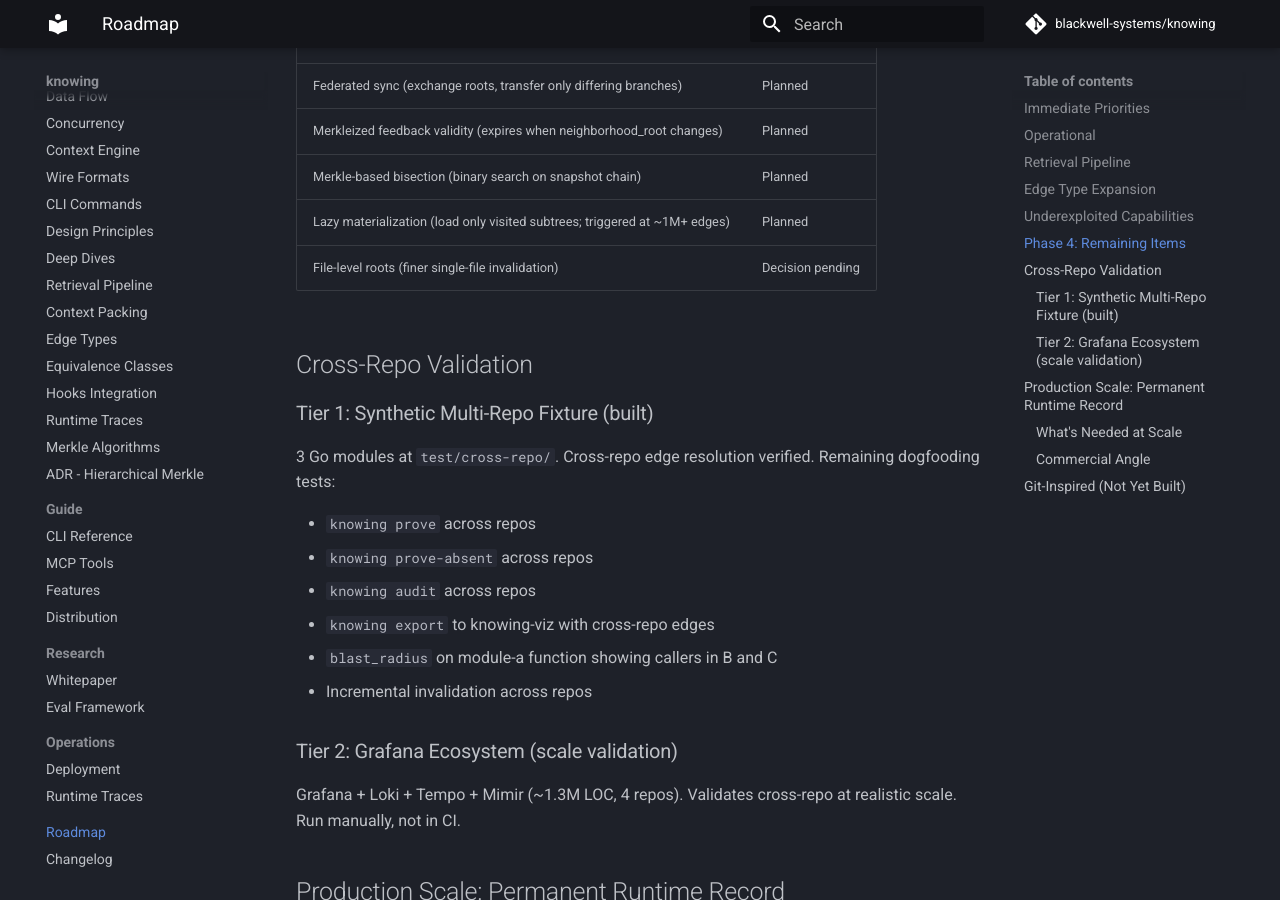
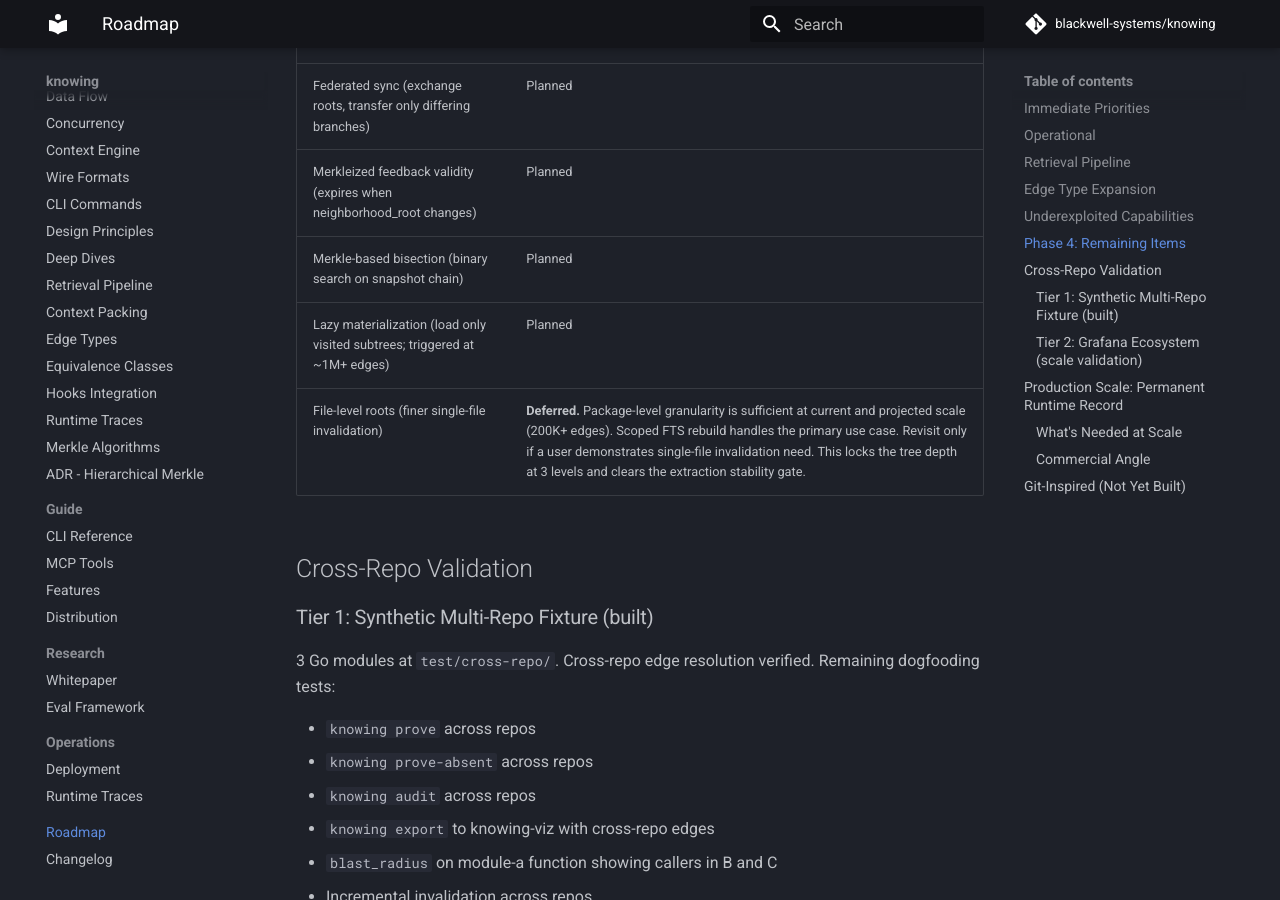
Before and after one commit to blackwell-systems/knowing, an MkDocs documentation site: the page built from docs/roadmap.md, in a window 1280 px wide and 900 px high, scrolled down 2497 px. Built offline with MkDocs 1.6.1 and Material for MkDocs 9.7.7, drawn with Linux system fonts in a browser that asks for light colours; comment, search, counter and statistics services are not loaded.

Commit message:
docs: defer file-level roots, lock tree depth at 3 levels

```diff
--- a/docs/roadmap.md
+++ b/docs/roadmap.md
@@ -62,7 +62,7 @@ What's shipped is in the [changelog](CHANGELOG.md). This document covers what's
 | Merkleized feedback validity (expires when neighborhood_root changes) | Planned |
 | Merkle-based bisection (binary search on snapshot chain) | Planned |
 | Lazy materialization (load only visited subtrees; triggered at ~1M+ edges) | Planned |
-| File-level roots (finer single-file invalidation) | Decision pending |
+| File-level roots (finer single-file invalidation) | **Deferred.** Package-level granularity is sufficient at current and projected scale (200K+ edges). Scoped FTS rebuild handles the primary use case. Revisit only if a user demonstrates single-file invalidation need. This locks the tree depth at 3 levels and clears the extraction stability gate. |
 
 ## Cross-Repo Validation
 
```
